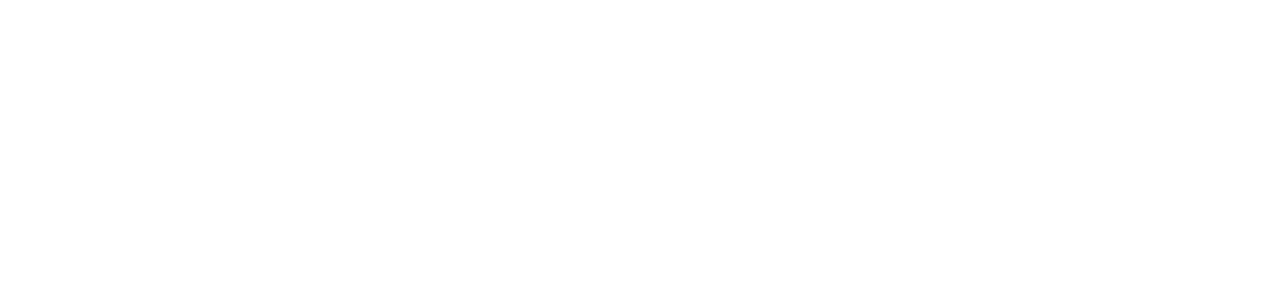
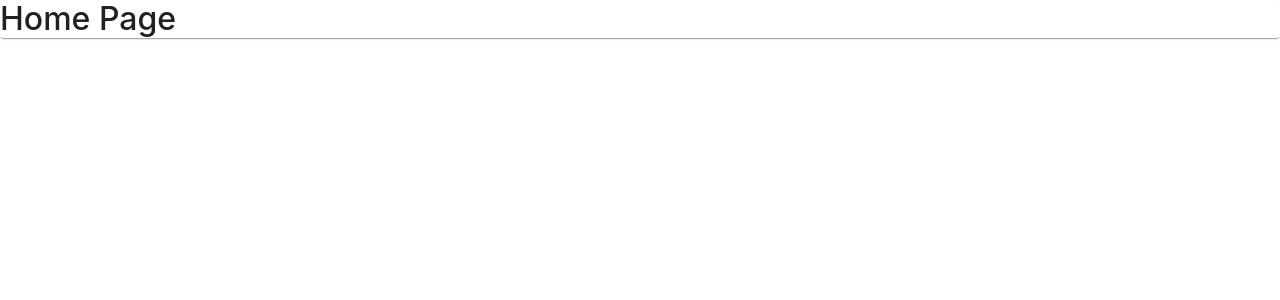
Before and after one commit to LeoDaza7/truextend-app, a React (Create React App) app: page / in a window 1280 px wide. Shown: the top 300 px of the page. Built offline with nearby package versions, Linux system fonts and the light colour scheme.

Commit message:
develop: router component added to the app.

```diff
--- a/src/App.jsx
+++ b/src/App.jsx
@@ -1,9 +1,9 @@
 import React from 'react'
+import Layout from './components/function/layout'
 
 function App() {
   return (
-    <>
-    </>
+    <Layout />
   )
 }
 
--- a/src/components/function/layout.jsx
+++ b/src/components/function/layout.jsx
@@ -1,8 +1,14 @@
-import React from 'react'
+import React, { Suspense, lazy } from 'react'
+import Paper from '@material-ui/core/Paper'
+
+const AppRouter = lazy(()=>import('../router/app-router'))
 
 export default function Layout() {
   return (
-    <>
-    </>
+    <Paper>
+      <Suspense fallback={<>Loading...</>}>
+        <AppRouter />
+      </Suspense>
+    </Paper>
   )
 }
--- /dev/null
+++ b/src/components/router/app-router.jsx
@@ -0,0 +1,14 @@
+import React, { lazy } from 'react'
+import { BrowserRouter as Router, Switch, Route } from 'react-router-dom'
+
+const Home = lazy(()=>import('../class/home'))
+
+export default function AppRouter() {
+  return (
+    <Router>
+      <Switch>
+        <Route exact path='/' component={Home}/>
+      </Switch>
+    </Router>
+  )
+}
```
